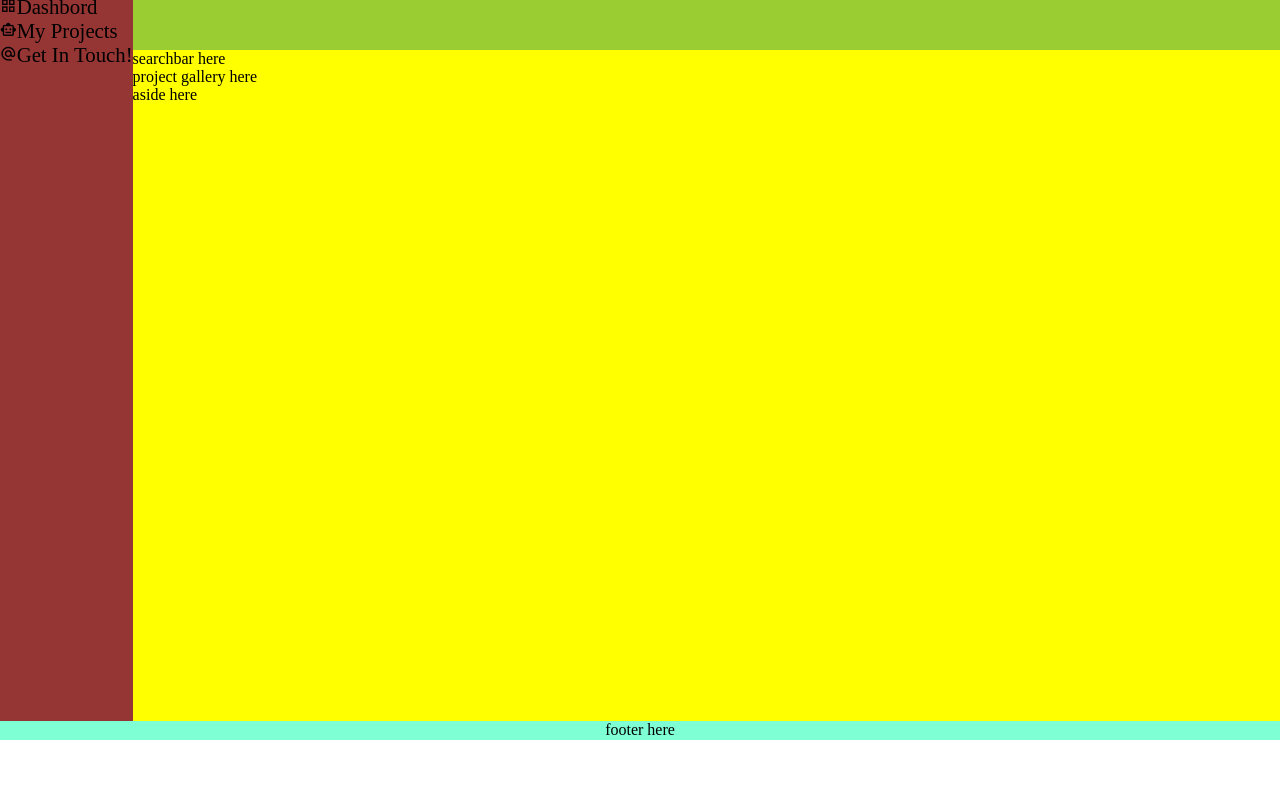
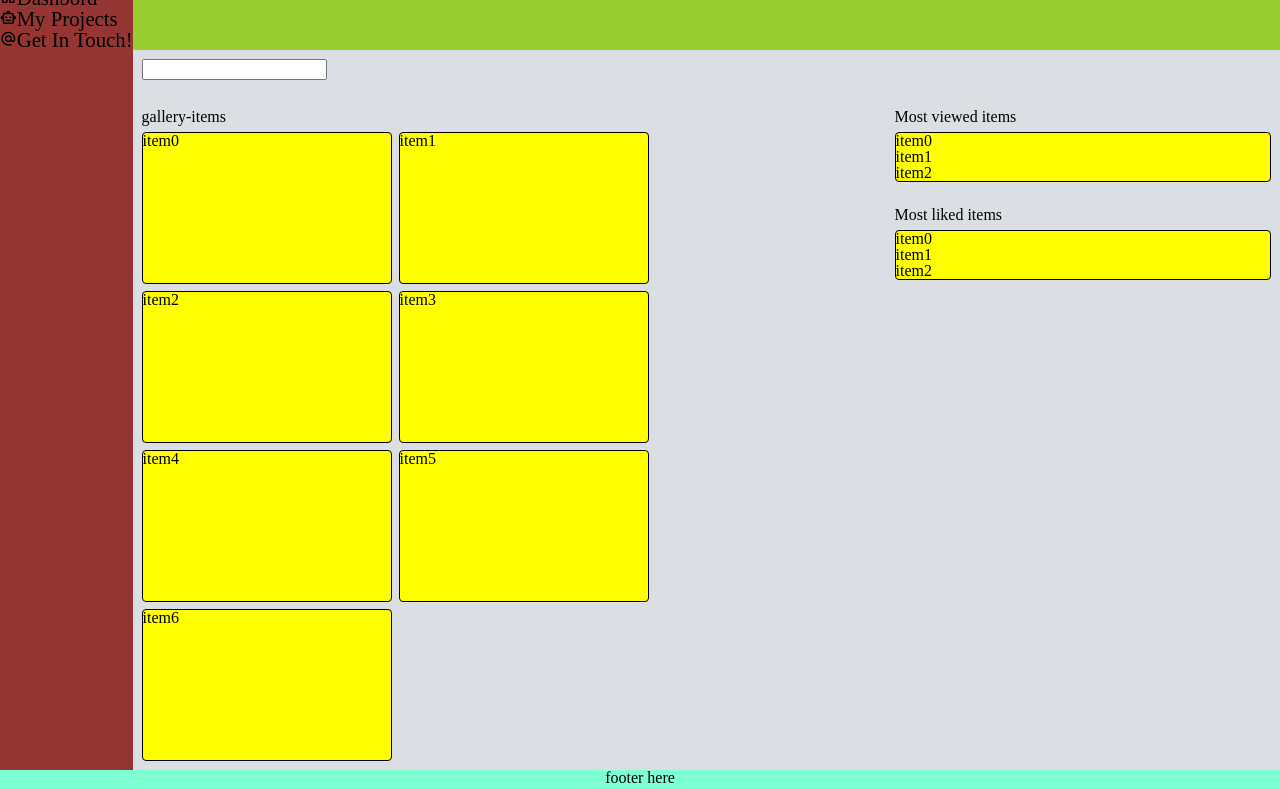
Before and after one commit to tef20/project_hub, a React app: page / in a window 1280 px wide. Shown: the part 60-849 px from the top of the page. Before the commit the page ends 800 px from the top, so only its background shows below. Built offline with nearby package versions, Linux system fonts and the light colour scheme.

Commit message:
gallery / aside added

```diff
--- a/src/components/ActionsBar.js
+++ b/src/components/ActionsBar.js
@@ -7,11 +7,11 @@ import SearchBar from "./Searchbar";
 
 const ActionsBar = () => {
   return (
-    <div>
+    <section className="actions-bar">
       <SearchBar />
       {/* sort */}
       {/* add */}
-    </div>
+    </section>
   )
 }
 
--- a/src/components/Aside.js
+++ b/src/components/Aside.js
@@ -4,11 +4,33 @@
 
 const Aside = () => {
   return (
-    <aside>
-      aside here
-
+    <aside className='aside'>
+      <section className='most-viewed'>
+        <span>Most viewed items</span>
+        <ul className='most-viewed list-items'>
+          {Array.from({ length: 3 }, (_, i) => {
+            return (
+              <li className='most-viewed list-item'>
+                <span>{`item${i}`}</span>
+              </li>
+            );
+          })}
+        </ul>
+      </section>
+      <section className='most-liked'>
+        <span>Most liked items</span>
+        <ul className='most-liked list-items'>
+          {Array.from({ length: 3 }, (_, i) => {
+            return (
+              <li className='most-liked list-item'>
+                <span>{`item${i}`}</span>
+              </li>
+            );
+          })}
+        </ul>
+      </section>
     </aside>
-  )
-}
+  );
+};
 
 export default Aside;
--- a/src/components/DisplayArea.js
+++ b/src/components/DisplayArea.js
@@ -10,7 +10,7 @@ import Gallery from "./ProjectGallery";
 
 const DisplayArea = () => {
   return (
-    <section>
+    <section className="display-area">
       <ActionsBar />
       <Gallery />
       <Aside />
--- a/src/components/ProjectGallery.js
+++ b/src/components/ProjectGallery.js
@@ -3,11 +3,19 @@
 
 const Gallery = () => {
   return (
-    <section>
-      project gallery here
-
+    <section className='gallery'>
+      <span>gallery-items</span>
+      <ul className="gallery-items">
+        {Array.from({ length: 7 }, (_, i) => {
+          return (
+            <li className='gallery-item'>
+              <span>{`item${i}`}</span>
+            </li>
+          );
+        })}
+      </ul>
     </section>
-  )
-}
+  );
+};
 
 export default Gallery;
--- a/src/components/Searchbar.js
+++ b/src/components/Searchbar.js
@@ -5,7 +5,7 @@
 const SearchBar = () => {
   return (
     <div>
-      searchbar here
+      <input type="text" className="search-bar"/>
 
     </div>
   )
--- a/src/styles/reset.css
+++ b/src/styles/reset.css
@@ -1,4 +1,48 @@
-* {
-  margin: 0;
-  padding: 0;
+/* http://meyerweb.com/eric/tools/css/reset/
+   v2.0 | 20110126
+   License: none (public domain)
+*/
+
+html, body, div, span, applet, object, iframe,
+h1, h2, h3, h4, h5, h6, p, blockquote, pre,
+a, abbr, acronym, address, big, cite, code,
+del, dfn, em, img, ins, kbd, q, s, samp,
+small, strike, strong, sub, sup, tt, var,
+b, u, i, center,
+dl, dt, dd, ol, ul, li,
+fieldset, form, label, legend,
+table, caption, tbody, tfoot, thead, tr, th, td,
+article, aside, canvas, details, embed,
+figure, figcaption, footer, header, hgroup,
+menu, nav, output, ruby, section, summary,
+time, mark, audio, video {
+	margin: 0;
+	padding: 0;
+	border: 0;
+	font-size: 100%;
+	font: inherit;
+	vertical-align: baseline;
 }
+/* HTML5 display-role reset for older browsers */
+article, aside, details, figcaption, figure,
+footer, header, hgroup, menu, nav, section {
+	display: block;
+}
+body {
+	line-height: 1;
+}
+ol, ul {
+	list-style: none;
+}
+blockquote, q {
+	quotes: none;
+}
+blockquote:before, blockquote:after,
+q:before, q:after {
+	content: '';
+	content: none;
+}
+table {
+	border-collapse: collapse;
+	border-spacing: 0;
+}
--- a/src/styles/style.css
+++ b/src/styles/style.css
@@ -6,7 +6,6 @@
 
 .app {
   background-color: pink;
-  width: 100vw;
   min-height: 100vh;
   display: grid;
   grid-template-columns: auto 1fr;
@@ -24,7 +23,7 @@ header {
 nav {
   background-color: #963634;
   grid-column: 1 / 2;
-  grid-row: 1 / -1;
+  grid-row: 1 / -2;
   display: flex;
   flex-direction: column;
   overflow: hidden;
@@ -50,7 +49,58 @@ footer {
 }
 
 .viewWindow {
-  background-color: yellow;
+  background-color: #dbdee2;
   grid-column: auto / -1;
   grid-row: 2 / 1fr;
 }
+
+.display-area {
+  display: grid;
+  grid-template-columns: repeat(3, 1fr);
+  padding: 9px;
+}
+
+.actions-bar {
+  grid-column: 1 / -1;
+  height: 50px;
+}
+
+.gallery {
+  grid-column: 1 / -2;
+  display: flex;
+  flex-direction: column;
+  gap: 7px;
+}
+
+.gallery-items {
+  display: grid;
+  grid-template-columns: repeat(auto-fill, 250px);
+  gap: 7px;
+}
+
+.gallery-item {
+  display: flex;
+  height: 150px;
+  border: solid 1px black;
+  border-radius: 4px;
+  background-color: yellow;
+}
+
+.aside {
+  grid-column: -2 / -1;
+  display: flex;
+  flex-direction: column;
+  gap: 25px;
+}
+
+.aside section {
+  display: flex;
+  flex-direction: column;
+  gap: 7px;
+}
+
+.aside ul {
+  border: solid 1px black;
+  border-radius: 4px;
+  background-color: yellow;
+}
```
